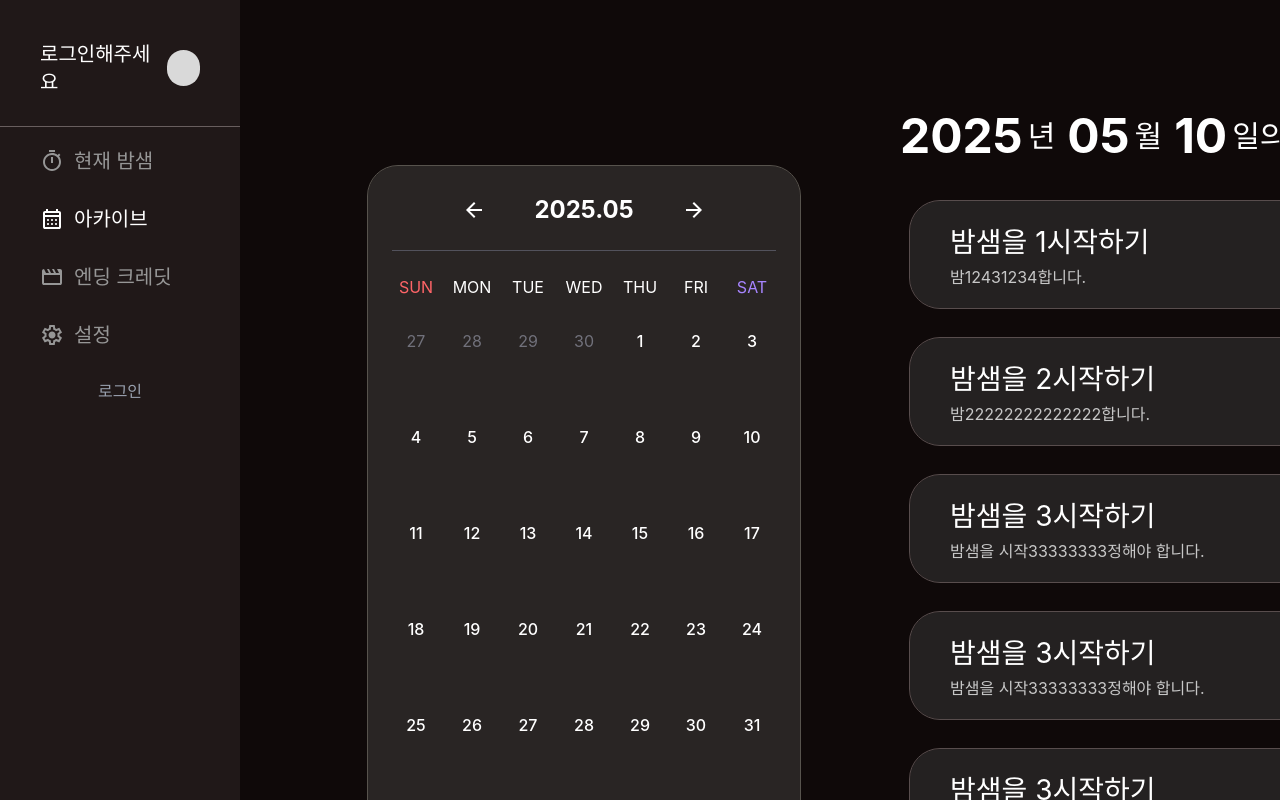
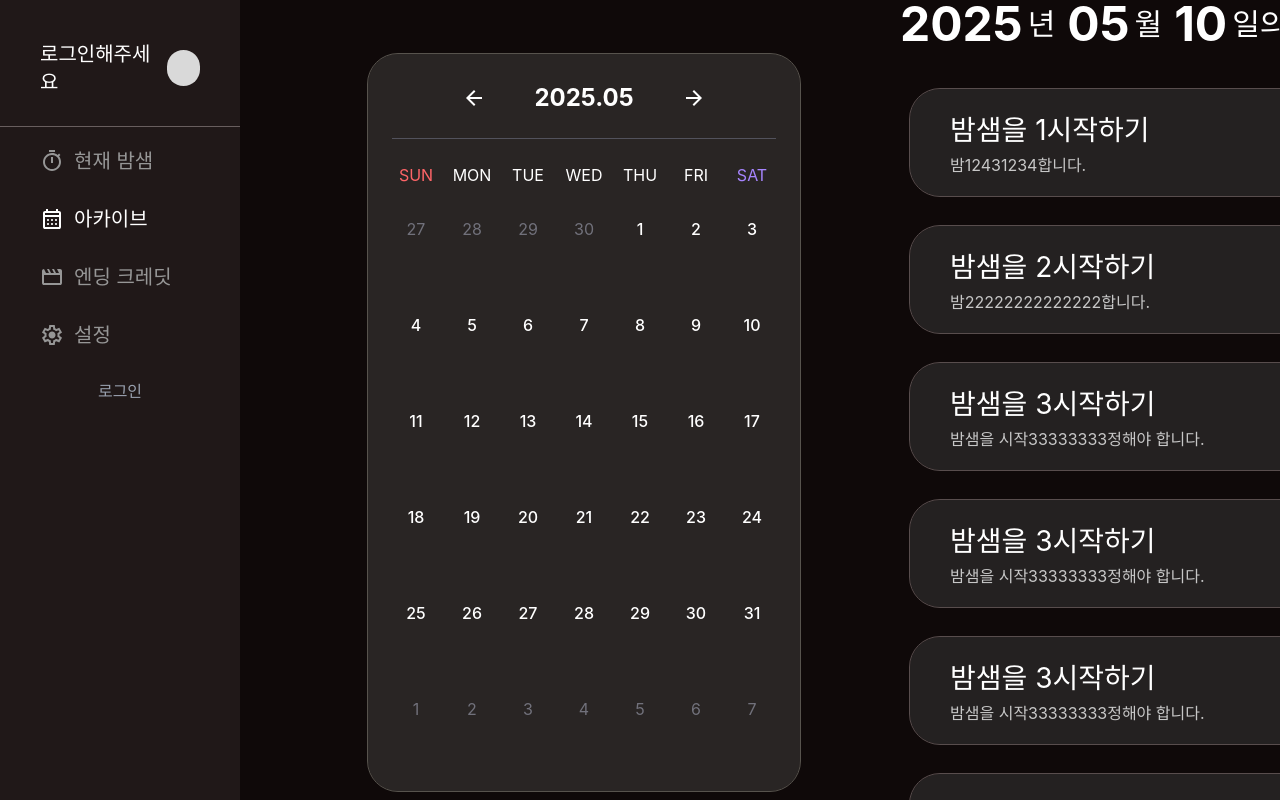
Before and after one commit to alexander050211/yellow-headed-blackbird-frontend, a React (Vite) app: page / in a window 1280 px wide. Shown: the top 800 px of the page. Built offline with nearby package versions, Linux system fonts and the light colour scheme.

Commit message:
css fix for height

```diff
--- a/src/pages/archive.tsx
+++ b/src/pages/archive.tsx
@@ -3,6 +3,7 @@ import { Calendar } from '../components/calendar.tsx';
 import { useState } from 'react';
 import Card from './current/step2.tsx';
 import Subtask from '../components/subtask.tsx';
+import './main padding top.css';
 
 export const Archive = () => {
   const [selectedDate, setSelectedDate] = useState(new Date());
@@ -70,7 +71,7 @@ export const Archive = () => {
       <Sidebar />
       <div className="w-full h-screen flex flex-row bg-[#0F0909]">
         <div
-          className="w-[1640px] h-full bg-[#0f0909] px-32 py-28 inline-flex flex-col justify-between items-start overflow-hidden">
+          className="w-[1640px] h-full bg-[#0f0909] px-32 py-28 inline-flex flex-col justify-between items-start overflow-hidden main">
           <div className="inline-flex justify-start items-center gap-[100px]">
 
             <Calendar
--- a/src/pages/current/step2.tsx
+++ b/src/pages/current/step2.tsx
@@ -6,6 +6,7 @@ import GrayClose from '../../assets/icons/ic_close_gray.svg';
 import Flag from '../../assets/icons/ic_flag.svg';
 import OurButton from '../../components/button';
 import { Subtask } from '../../components/subtask';
+import '../main padding top.css';
 
 export const Step2 = ({ setStep }: { setStep: (step: number) => void }) => {
   const [cardEditorVisible, setCardEditorVisible] = useState(false);
@@ -52,7 +53,7 @@ export const Step2 = ({ setStep }: { setStep: (step: number) => void }) => {
   };
 
   return (
-    <div className="w-[1640px] h-full bg-[#0f0909] px-32 py-28 inline-flex flex-col justify-between items-start overflow-hidden">
+    <div className="w-[1640px] h-full bg-[#0f0909] px-32 py-28 inline-flex flex-col justify-between items-start overflow-hidden main">
       <div className="inline-flex justify-start items-end gap-[100px]">
         <div className="inline-flex flex-col justify-start items-start gap-[31px]">
           <div className="w-[660px] inline-flex justify-start items-center gap-3">
--- /dev/null
+++ b/src/pages/main padding top.css
@@ -0,0 +1,3 @@
+.main {
+    padding-top: calc(112px - calc(1080px - 100vh) / 2);
+}
```
